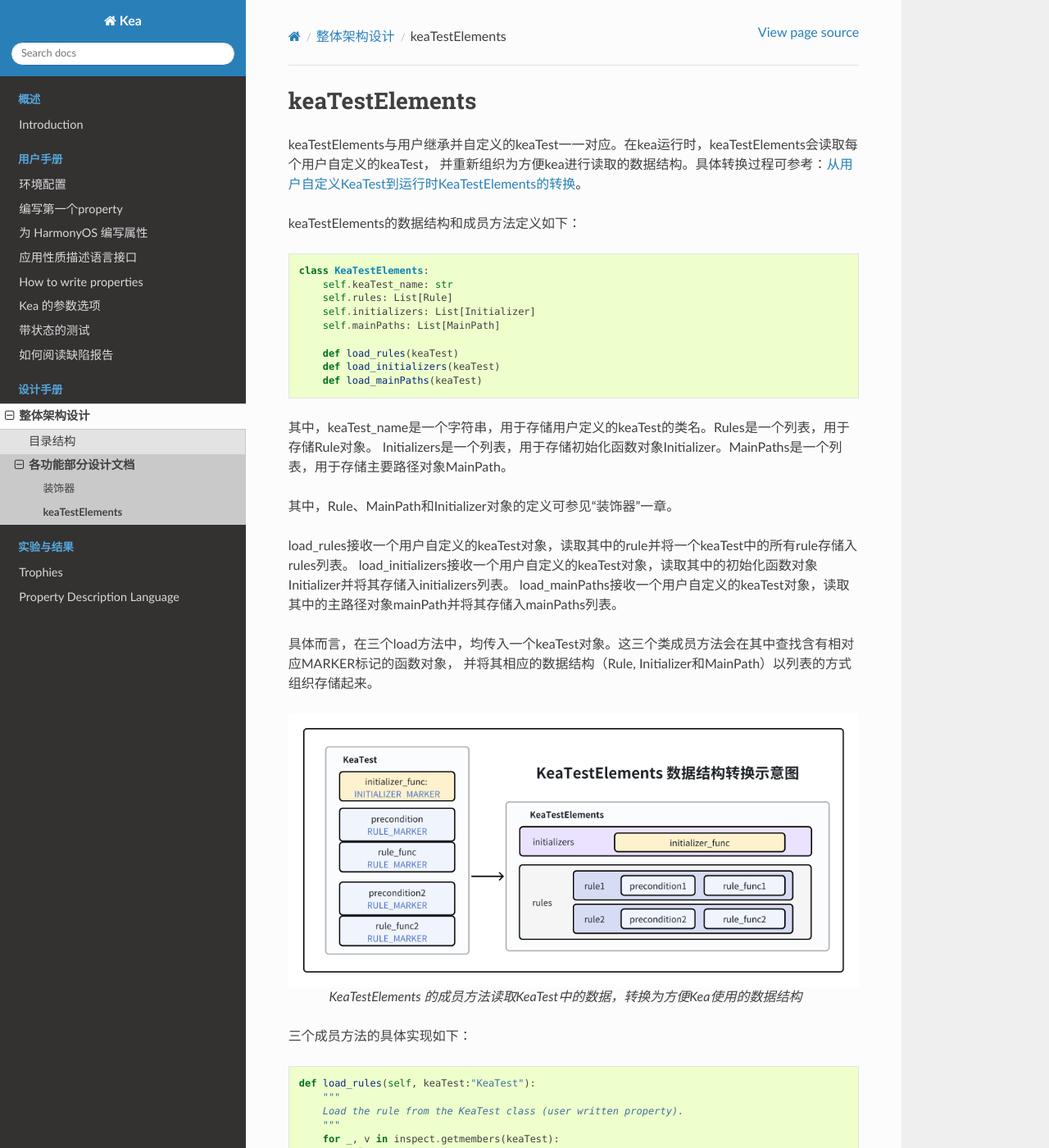
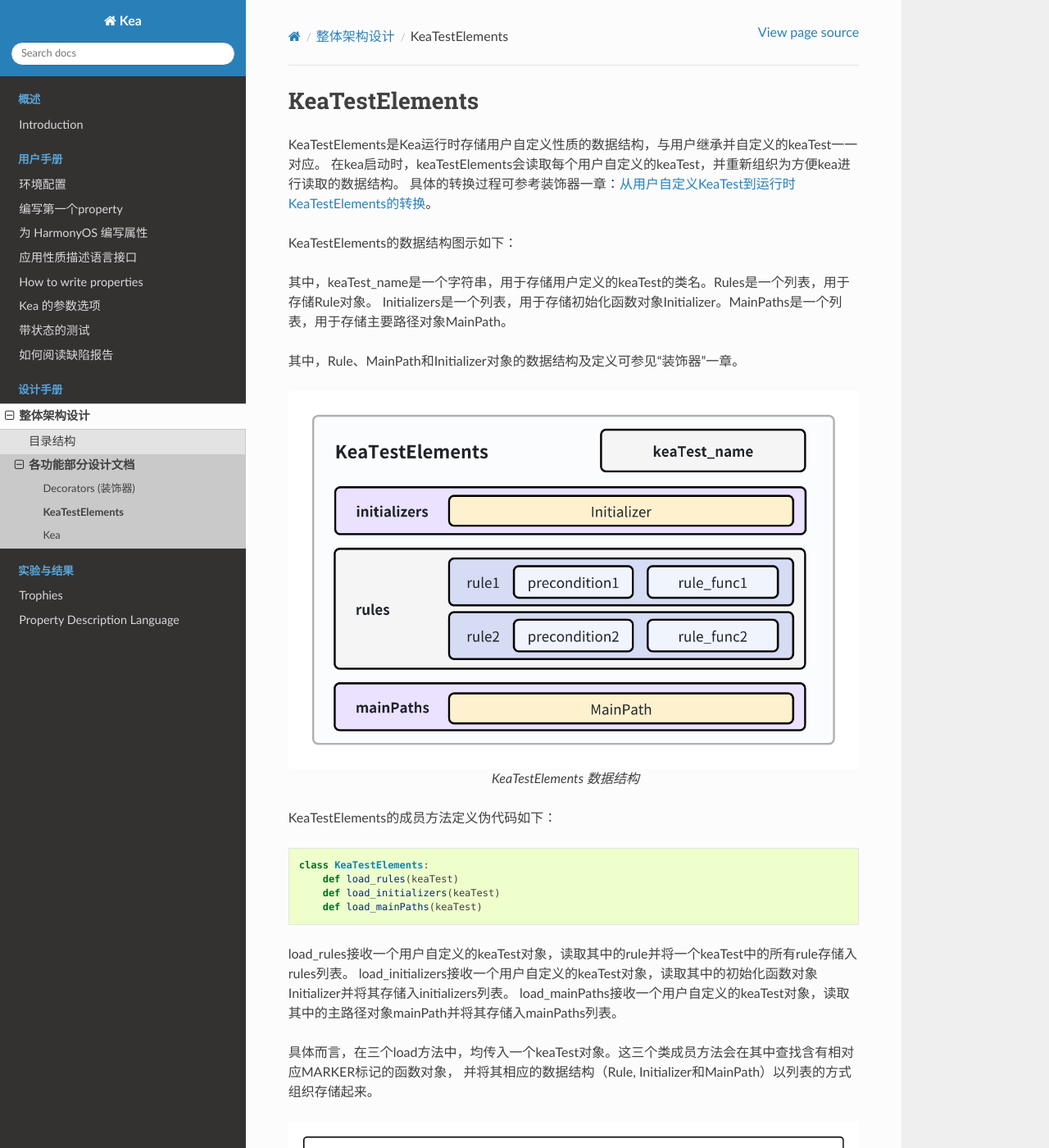
Before and after one commit to XixianLiang/kea-technic-docs, a Sphinx documentation site: the page built from docs/source/part-designDocument/kea/keaTestElements.rst, in a window 1280 px wide and 1400 px high. Shown: the whole window at 82% size. Built offline with Sphinx 7.4.7 and the Read the Docs theme 3.1.0, drawn with Linux system fonts in a browser that asks for light colours.

Commit message:
update kea

```diff
--- a/docs/source/part-designDocument/intro.rst
+++ b/docs/source/part-designDocument/intro.rst
@@ -59,3 +59,4 @@
 
     user-interface/keaTest-suite/decorators.rst
     kea/keaTestElements.rst
+    kea/kea.rst
--- a/docs/source/part-designDocument/kea/keaTestElements.rst
+++ b/docs/source/part-designDocument/kea/keaTestElements.rst
@@ -1,28 +1,35 @@
-keaTestElements
+KeaTestElements
 =========================
 
-keaTestElements与用户继承并自定义的keaTest一一对应。在kea运行时，keaTestElements会读取每个用户自定义的keaTest，
-并重新组织为方便kea进行读取的数据结构。具体转换过程可参考：:ref:`decorators-keatestelements`。
+KeaTestElements是Kea运行时存储用户自定义性质的数据结构，与用户继承并自定义的keaTest一一对应。
+在kea启动时，keaTestElements会读取每个用户自定义的keaTest，并重新组织为方便kea进行读取的数据结构。
+具体的转换过程可参考装饰器一章：:ref:`decorators-keatestelements`。
 
 
-keaTestElements的数据结构和成员方法定义如下：
+KeaTestElements的数据结构图示如下：
+
+其中，keaTest_name是一个字符串，用于存储用户定义的keaTest的类名。Rules是一个列表，用于存储Rule对象。
+Initializers是一个列表，用于存储初始化函数对象Initializer。MainPaths是一个列表，用于存储主要路径对象MainPath。
+
+其中，Rule、MainPath和Initializer对象的数据结构及定义可参见“装饰器”一章。
+
+
+.. figure:: ../../../images/class_keaTestElements.png
+    :align: center
+
+    KeaTestElements 数据结构
+
+
+KeaTestElements的成员方法定义伪代码如下：
 
 .. code-block:: python
 
     class KeaTestElements:
-        self.keaTest_name: str
-        self.rules: List[Rule]
-        self.initializers: List[Initializer]
-        self.mainPaths: List[MainPath]
-
         def load_rules(keaTest)
         def load_initializers(keaTest)
         def load_mainPaths(keaTest)
 
-其中，keaTest_name是一个字符串，用于存储用户定义的keaTest的类名。Rules是一个列表，用于存储Rule对象。
-Initializers是一个列表，用于存储初始化函数对象Initializer。MainPaths是一个列表，用于存储主要路径对象MainPath。
 
-其中，Rule、MainPath和Initializer对象的定义可参见“装饰器”一章。
 
 load_rules接收一个用户自定义的keaTest对象，读取其中的rule并将一个keaTest中的所有rule存储入rules列表。
 load_initializers接收一个用户自定义的keaTest对象，读取其中的初始化函数对象Initializer并将其存储入initializers列表。
--- a/docs/source/part-designDocument/user-interface/keaTest-suite/decorators.rst
+++ b/docs/source/part-designDocument/user-interface/keaTest-suite/decorators.rst
@@ -1,4 +1,4 @@
-装饰器
+Decorators (装饰器)
 =============================
 
 在KeaTest中，使用装饰器定义性质。装饰器的作用是对函数本身进行修改。在Kea中，用户的初始化、前置条件、主路径函数都是一个函数，
```
Also changed, not shown: docs/source/part-designDocument/kea/kea.rst (added, +86 -0 lines), docs/images/class_kea.png (added), docs/images/class_keaTestElements.png (added).
